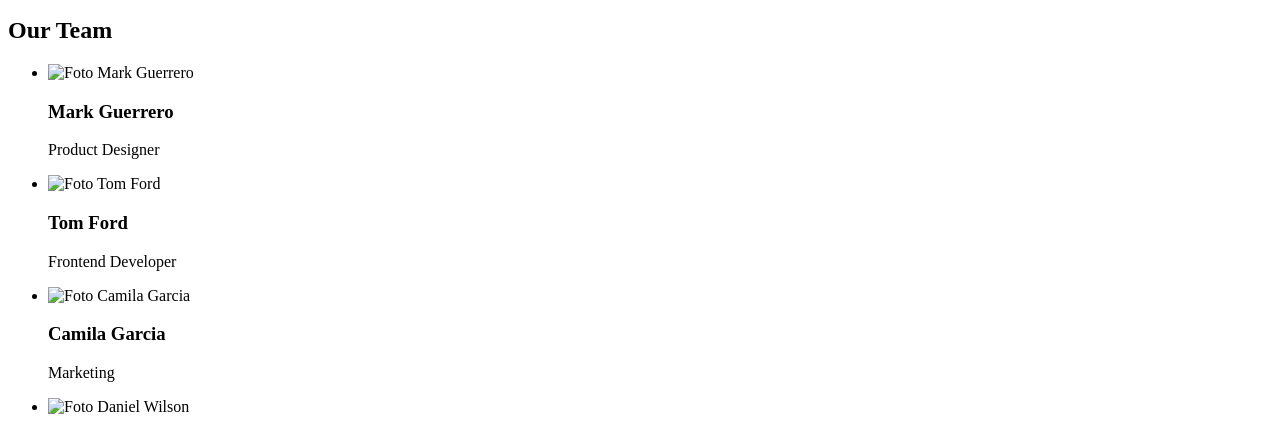
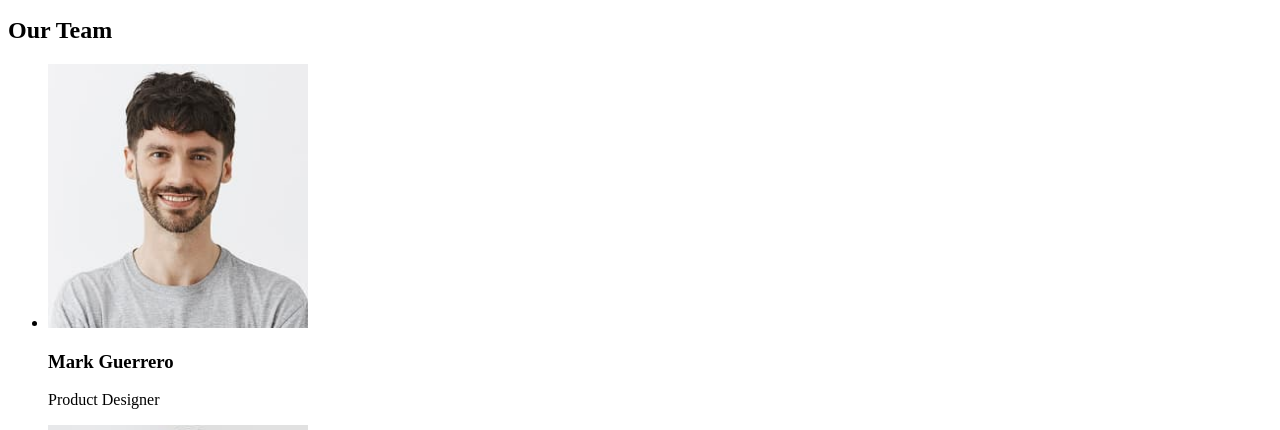
Before and after one commit to ChyrkinD/html-css-module-hw1, a plain HTML site: page index.html in a window 1280 px wide. Shown: the part 722-1152 px from the top of the page. Drawn offline with Linux system fonts and the light colour scheme.

Commit message:
add-foto

```diff
--- a/index.html
+++ b/index.html
@@ -88,22 +88,42 @@
         <h2>Our Team</h2>
         <ul>
           <li>
-            <img src="" alt="Foto Mark Guerrero" height="264" width="260" />
+            <img
+              src="/images/img.jpg"
+              alt="Foto Mark Guerrero"
+              height="264"
+              width="260"
+            />
             <h3>Mark Guerrero</h3>
             <p>Product Designer</p>
           </li>
           <li>
-            <img src="" alt="Foto Tom Ford" height="264" width="260" />
+            <img
+              src="/images/img-1.jpg"
+              alt="Foto Tom Ford"
+              height="264"
+              width="260"
+            />
             <h3>Tom Ford</h3>
             <p>Frontend Developer</p>
           </li>
           <li>
-            <img src="" alt="Foto Camila Garcia" height="264" width="260" />
+            <img
+              src="/images/img-2.jpg"
+              alt="Foto Camila Garcia"
+              height="264"
+              width="260"
+            />
             <h3>Camila Garcia</h3>
             <p>Marketing</p>
           </li>
           <li>
-            <img src="" alt="Foto Daniel Wilson" height="264" width="260" />
+            <img
+              src="/images/img-3.jpg"
+              alt="Foto Daniel Wilson"
+              height="264"
+              width="260"
+            />
             <h3>Daniel Wilson</h3>
             <p>UI Designer</p>
           </li>
```
Also changed, not shown: images/img-1.jpg (added), images/img-2.jpg (added), images/img-3.jpg (added), images/img.jpg (added).
